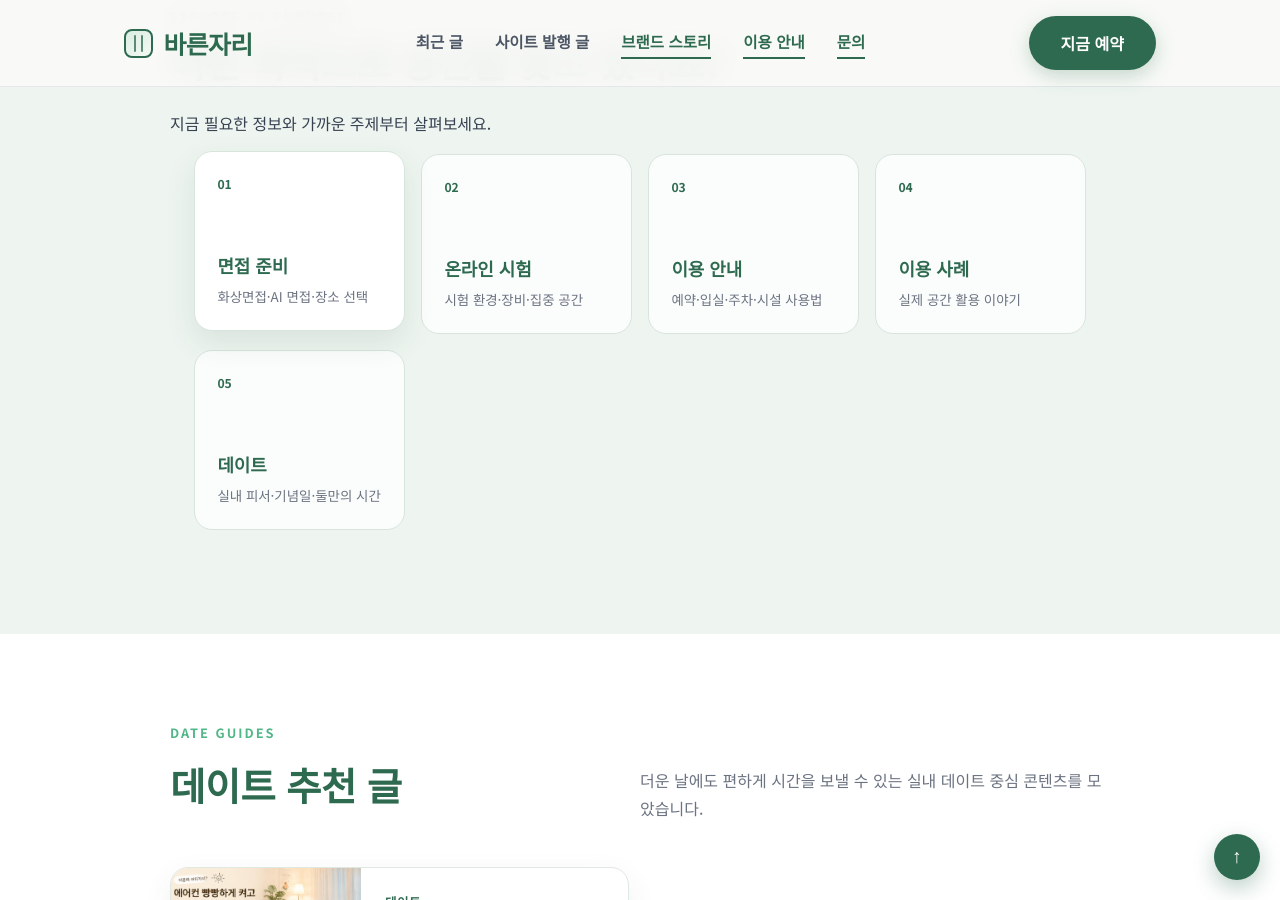
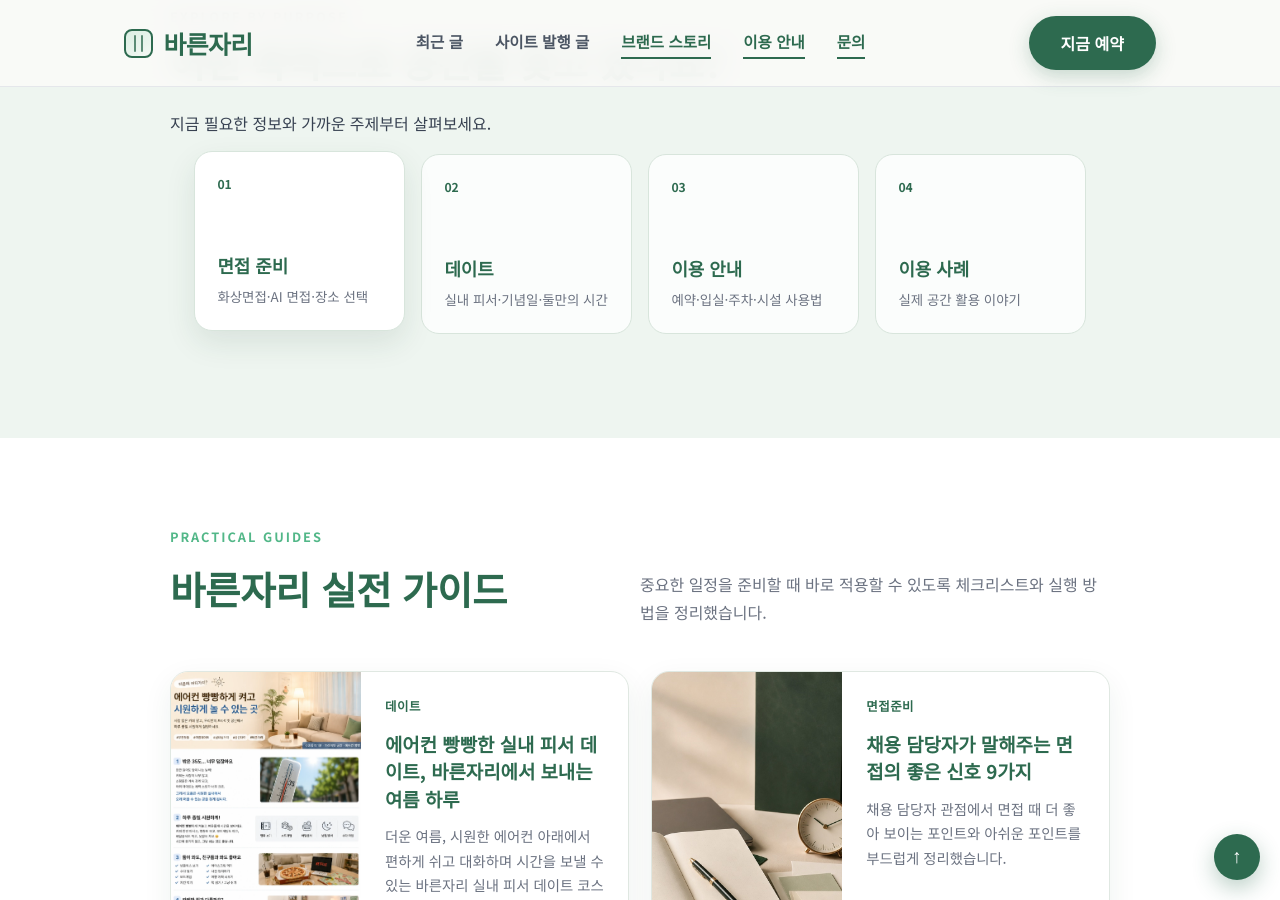
Before and after one commit to bareunspace/blog, a Jekyll site: the page built from blog.html, in a window 1280 px wide and 900 px high, scrolled down 1831 px. Built offline with Jekyll 4.4.1, drawn with Linux system fonts in a browser that asks for light colours; some of the changed text lies outside the part shown.

Commit message:
Refine blog topics and add practical guides load more

```diff
--- a/blog.html
+++ b/blog.html
@@ -27,11 +27,6 @@
 
   {% assign onsite_posts = site.posts | where_exp: "item", "item.draft != true" %}
   {% assign featured_post = onsite_posts.first %}
-  {% assign date_category_posts = site.posts | where: "category", "데이트" %}
-  {% assign date_title_posts = site.posts | where_exp: "item", "item.title contains '데이트'" %}
-  {% assign date_description_posts = site.posts | where_exp: "item", "item.description contains '데이트'" %}
-  {% assign date_keyword_posts = site.posts | where_exp: "item", "item.keywords contains '데이트'" %}
-  {% assign date_posts = date_category_posts | concat: date_title_posts | concat: date_description_posts | concat: date_keyword_posts | uniq %}
 
   <section id="featured-guide" class="blog-featured-section">
     <div class="section-inner">
@@ -74,10 +69,10 @@
           <strong>면접 준비</strong>
           <span>화상면접·AI 면접·장소 선택</span>
         </a>
-        <a class="blog-topic-card" href="/index.html#space">
+        <a class="blog-topic-card" href="#blog-onsite">
           <span class="blog-topic-number">02</span>
-          <strong>온라인 시험</strong>
-          <span>시험 환경·장비·집중 공간</span>
+          <strong>데이트</strong>
+          <span>실내 피서·기념일·둘만의 시간</span>
         </a>
         <a class="blog-topic-card" href="#blog-latest">
           <span class="blog-topic-number">03</span>
@@ -89,46 +84,7 @@
           <strong>이용 사례</strong>
           <span>실제 공간 활용 이야기</span>
         </a>
-        <a class="blog-topic-card" href="#blog-date-guides">
-          <span class="blog-topic-number">05</span>
-          <strong>데이트</strong>
-          <span>실내 피서·기념일·둘만의 시간</span>
-        </a>
       </nav>
-    </div>
-  </section>
-
-  <section id="blog-date-guides" class="blog-guides-section">
-    <div class="section-inner">
-      <div class="blog-section-heading">
-        <div>
-          <p class="section-label">Date Guides</p>
-          <h2 class="section-title">데이트 추천 글</h2>
-        </div>
-        <p>더운 날에도 편하게 시간을 보낼 수 있는 실내 데이트 중심 콘텐츠를 모았습니다.</p>
-      </div>
-      {% if date_posts.size > 0 %}
-        <div class="blog-guide-grid" aria-label="데이트 가이드 목록">
-          {% for post in date_posts limit: 6 %}
-            <article class="blog-guide-card">
-              <a class="blog-guide-image" href="{{ post.url | relative_url }}" tabindex="-1" aria-hidden="true">
-                <img src="{{ post.og_image | default: '/images/main.jpeg' }}" alt="" loading="lazy" />
-              </a>
-              <div class="blog-guide-content">
-                <p class="blog-card-eyebrow">{{ post.category | default: "데이트" }}</p>
-                <h3><a href="{{ post.url | relative_url }}">{{ post.title }}</a></h3>
-                <p>{{ post.description | default: post.excerpt | strip_html | truncate: 120 }}</p>
-                <div class="blog-card-footer">
-                  <span>{{ post.date | date: "%Y-%m-%d" }}</span>
-                  <a href="{{ post.url | relative_url }}" aria-label="{{ post.title }} 자세히 보기">자세히 보기 <span aria-hidden="true">→</span></a>
-                </div>
-              </div>
-            </article>
-          {% endfor %}
-        </div>
-      {% else %}
-        <div class="blog-empty-state">데이트 추천 글을 준비하고 있습니다.</div>
-      {% endif %}
     </div>
   </section>
 
@@ -159,6 +115,9 @@
               </div>
             </article>
           {% endfor %}
+        </div>
+        <div class="blog-guide-more-wrap">
+          <button type="button" class="blog-guide-load-more" id="blogGuideLoadMore">가이드 더 보기</button>
         </div>
       {% else %}
         <div class="blog-empty-state">첫 번째 실전 가이드를 준비하고 있습니다.</div>
--- a/scripts/main.js
+++ b/scripts/main.js
@@ -46,9 +46,13 @@
     const mobileStickyCta = document.getElementById('mobileStickyCta');
     const promoCountdown = document.getElementById('promoCountdown');
     const promoInlineCountdown = document.getElementById('promoInlineCountdown');
+    const blogGuideGrid = document.querySelector('#blog-onsite .blog-guide-grid');
+    const blogGuideLoadMore = document.getElementById('blogGuideLoadMore');
     const FEATURE_PANEL_ANIM_MS = 150;
     const GALLERY_INITIAL_VISIBLE = 6;
     const GALLERY_LOAD_STEP = 3;
+    const BLOG_GUIDE_INITIAL_VISIBLE = 4;
+    const BLOG_GUIDE_LOAD_STEP = 4;
     let scrollLockTop = 0;
     let currentGalleryIndex = -1;
     let useCaseItems = [];
@@ -313,6 +317,37 @@
       });
 
       renderGalleryItems();
+    };
+
+    const setupBlogGuideLoadMore = () => {
+      if (!blogGuideGrid || !blogGuideLoadMore) {
+        return;
+      }
+
+      const guideItems = Array.from(blogGuideGrid.querySelectorAll('.blog-guide-card'));
+      if (!guideItems.length) {
+        blogGuideLoadMore.hidden = true;
+        return;
+      }
+
+      let visibleCount = Math.min(BLOG_GUIDE_INITIAL_VISIBLE, guideItems.length);
+
+      const renderGuideItems = () => {
+        guideItems.forEach((item, index) => {
+          item.classList.toggle('is-hidden', index >= visibleCount);
+        });
+
+        const isDone = visibleCount >= guideItems.length;
+        blogGuideLoadMore.hidden = isDone;
+        blogGuideLoadMore.disabled = isDone;
+      };
+
+      blogGuideLoadMore.addEventListener('click', () => {
+        visibleCount = Math.min(guideItems.length, visibleCount + BLOG_GUIDE_LOAD_STEP);
+        renderGuideItems();
+      });
+
+      renderGuideItems();
     };
 
     const closeMobileMenu = () => {
@@ -1574,4 +1609,5 @@
     updatePromoCountdown();
     setupMobileCtaVariant();
     setupGalleryLoadMore();
+    setupBlogGuideLoadMore();
     loadUseCasesFromRss();
--- a/styles/main.css
+++ b/styles/main.css
@@ -657,6 +657,31 @@
   display: grid;
   grid-template-columns: repeat(2, minmax(0, 1fr));
   gap: 1.4rem;
+}
+.blog-guide-card.is-hidden {
+  display: none;
+}
+.blog-guide-more-wrap {
+  margin-top: 1rem;
+  display: flex;
+  justify-content: center;
+}
+.blog-guide-load-more {
+  border: 1px solid #d1d5db;
+  border-radius: 999px;
+  background: #fff;
+  color: #1f2937;
+  padding: .58rem 1.15rem;
+  font-size: .86rem;
+  font-weight: 700;
+  cursor: pointer;
+  transition: background var(--transition), color var(--transition), border-color var(--transition), transform var(--transition);
+}
+.blog-guide-load-more:hover {
+  background: var(--primary);
+  color: #fff;
+  border-color: var(--primary);
+  transform: translateY(-1px);
 }
 .blog-guide-card,
 .blog-field-card {
```
